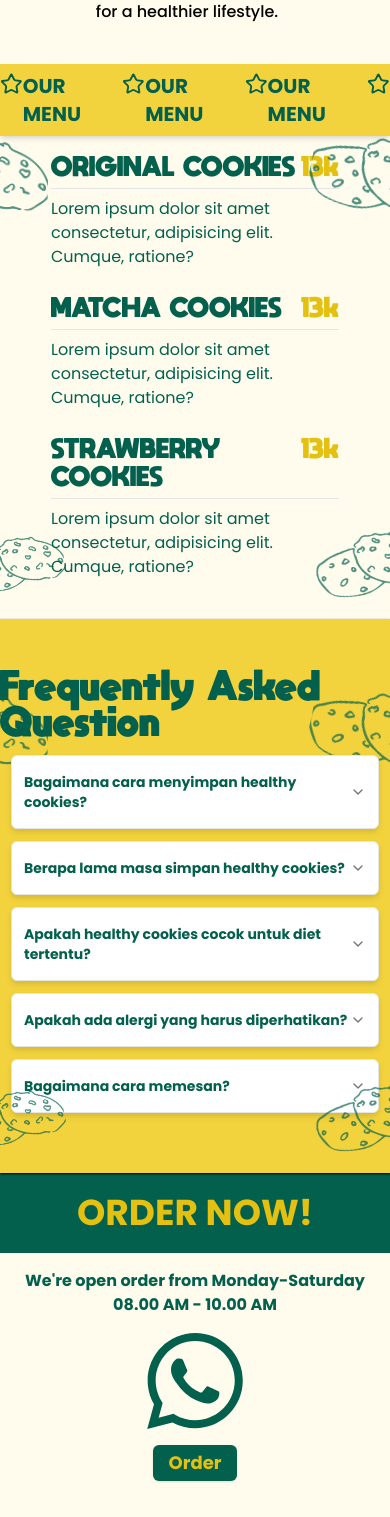
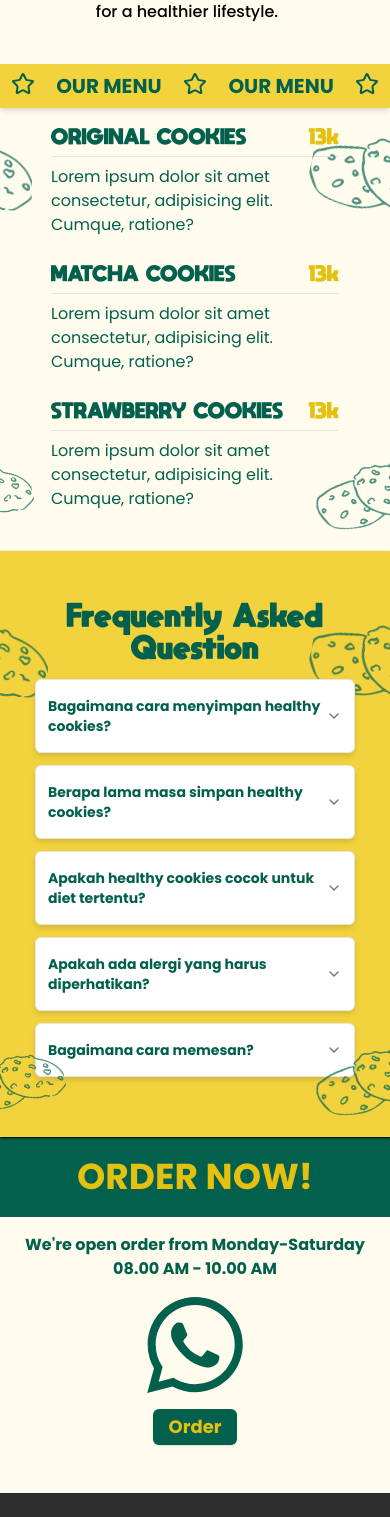
Before and after one commit to EzraArya/leantreats, a Next.js app: page / in a window 390 px wide. Shown: the part 900-2417 px from the top of the page. Built offline with nearby package versions, Linux system fonts and the light colour scheme.

Commit message:
Update section

```diff
--- a/src/app/components/sections/faq.tsx
+++ b/src/app/components/sections/faq.tsx
@@ -29,8 +29,8 @@ export default function FAQ() {
                     objectFit="cover"
                 />
             </div>
-            <h1 className="text-primaryGreen text-3xl font-bold font-moon-get md:text-5xl md:pb-4">Frequently Asked Question</h1>
-            <Accordion type="single" collapsible className="w-[23rem] md:w-[40rem] text-poppins">
+            <h1 className="text-primaryGreen text-2xl font-bold font-moon-get md:text-5xl md:pb-4 text-center">Frequently Asked Question</h1>
+            <Accordion type="single" collapsible className="w-[20rem] md:w-[40rem] text-poppins">
                 <AccordionItem value="item-1" className="bg-white px-3 border rounded-md drop-shadow-md mb-3">
                     <AccordionTrigger className=" text-sm font-bold text-primaryGreen md:text-lg">
                         Bagaimana cara menyimpan healthy cookies?
--- a/src/app/components/sections/footer.tsx
+++ b/src/app/components/sections/footer.tsx
@@ -1,8 +1,8 @@
 export default function Footer() {
     return(
-        <footer className="w-full h-40 bg-[#2D2D2D] flex flex-row justify-around text-white items-center">
+        <footer className="w-full h-40 bg-[#2D2D2D] flex flex-row justify-around text-white items-center font-poppins flex-wrap">
             <div className="flex flex-col justify-center gap-2 text-sm">
-                <h1 className="text-xl font-bold text-primaryGreen">
+                <h1 className="text-xl font-bold text-primaryGreen font-moon-get">
                     LEAN
                     <span className="text-secondaryYellow">
                         TREATS
--- a/src/app/components/sections/menu.tsx
+++ b/src/app/components/sections/menu.tsx
@@ -5,7 +5,7 @@ export default function Menu() {
     return (
         <div className="w-full flex flex-col gap-4 bg-offwhite relative overflow-hidden md:h-[32rem] md:gap-16">
             {/* Top Left Image */}
-            <div className="absolute top-16 -left-24 w-36 h-24 rotate-1 opacity-70 md:top-20 md:-left-16 md:w-52 md:rotate-12">
+            <div className="absolute top-16 -left-28 w-36 h-24 rotate-1 opacity-70 md:top-20 md:-left-16 md:w-52 md:rotate-12">
                 <Image
                     src="/asset/background-image.png"
                     alt="background image top left"
@@ -30,15 +30,15 @@ export default function Menu() {
                 <Star />
                 <h1>OUR MENU</h1>
                 <Star />
-                <h1>OUR MENU</h1>
-                <Star />
                 <h1 className="hidden md:flex">OUR MENU</h1>
                 <Star className="hidden md:flex"/>
+                <h1 className="hidden lg:flex">OUR MENU</h1>
+                <Star className="hidden lg:flex"/>
             </div>
 
             <div className="flex flex-col justify-between items-center gap-6 pb-10 text-primaryGreen">
                 <div className="w-[18rem] md:w-[26rem] flex flex-col gap-2 text-primaryGreen">
-                    <div className="flex flex-row justify-between text-xl font-bold font-moon-get">
+                    <div className="flex flex-row justify-between md:text-xl font-bold font-moon-get">
                         <h1>
                             ORIGINAL COOKIES
                         </h1>
@@ -52,7 +52,7 @@ export default function Menu() {
                     </p>
                 </div>
                 <div className="w-[18rem] md:w-[26rem] flex flex-col gap-2 text-primaryGreen">
-                    <div className="flex flex-row justify-between font-bold text-xl font-moon-get">
+                    <div className="flex flex-row justify-between font-bold md:text-xl font-moon-get">
                         <h1>
                             MATCHA COOKIES
                         </h1>
@@ -66,7 +66,7 @@ export default function Menu() {
                     </p>
                 </div>
                 <div className="w-[18rem] md:w-[26rem] flex flex-col gap-2 text-primaryGreen">
-                    <div className="flex flex-row justify-between font-bold text-xl font-moon-get">
+                    <div className="flex flex-row justify-between font-bold md:text-xl font-moon-get">
                         <h1>
                             STRAWBERRY COOKIES
                         </h1>
@@ -82,7 +82,7 @@ export default function Menu() {
             </div>
 
             {/* Bottom Left Image */}
-            <div className="absolute bottom-6 -left-8 w-24 h-16 opacity-70 -rotate-12 md:bottom-16 md:-left-24 md:w-52   md:h-24">
+            <div className="absolute bottom-6 -left-16 w-24 h-16 opacity-70 -rotate-12 md:bottom-16 md:-left-24 md:w-52   md:h-24">
                 <Image
                     src="/asset/background-image.png"
                     alt="background image top left"
```
